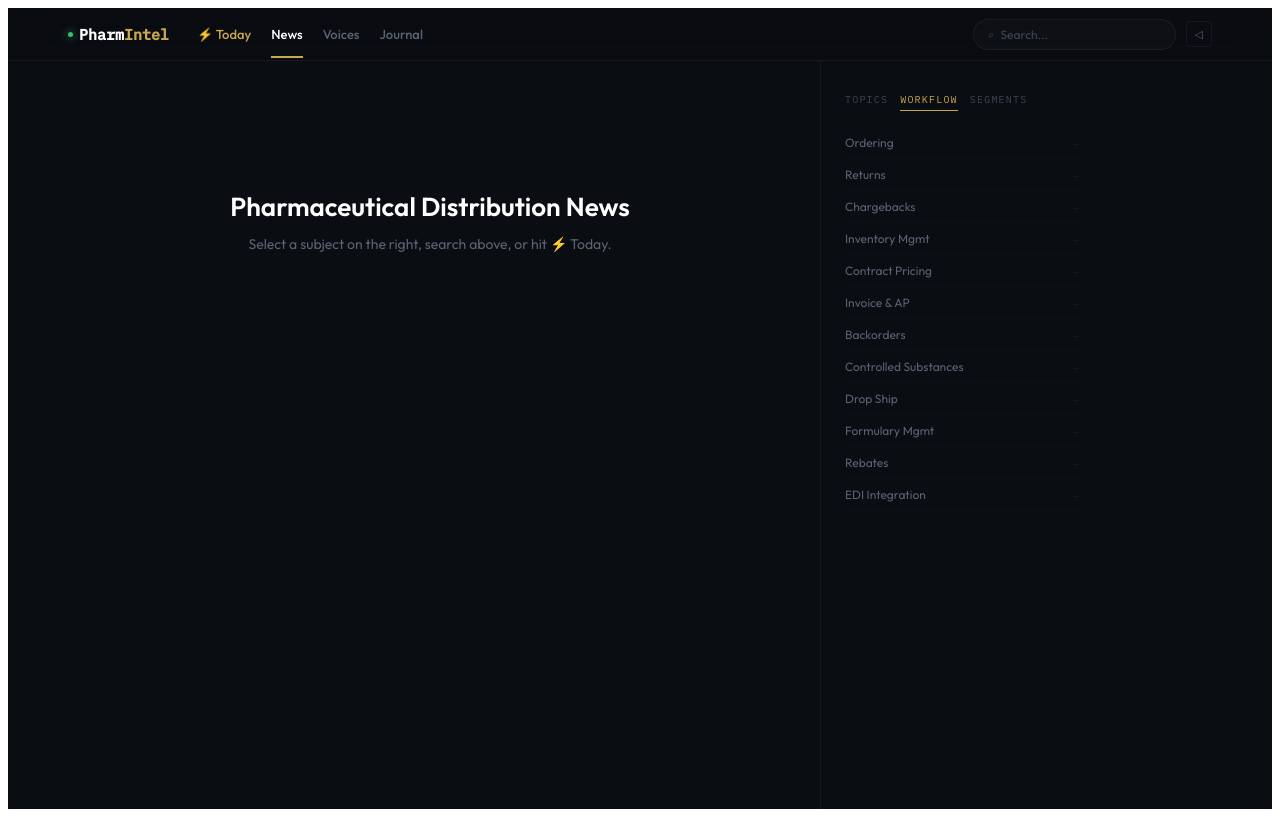
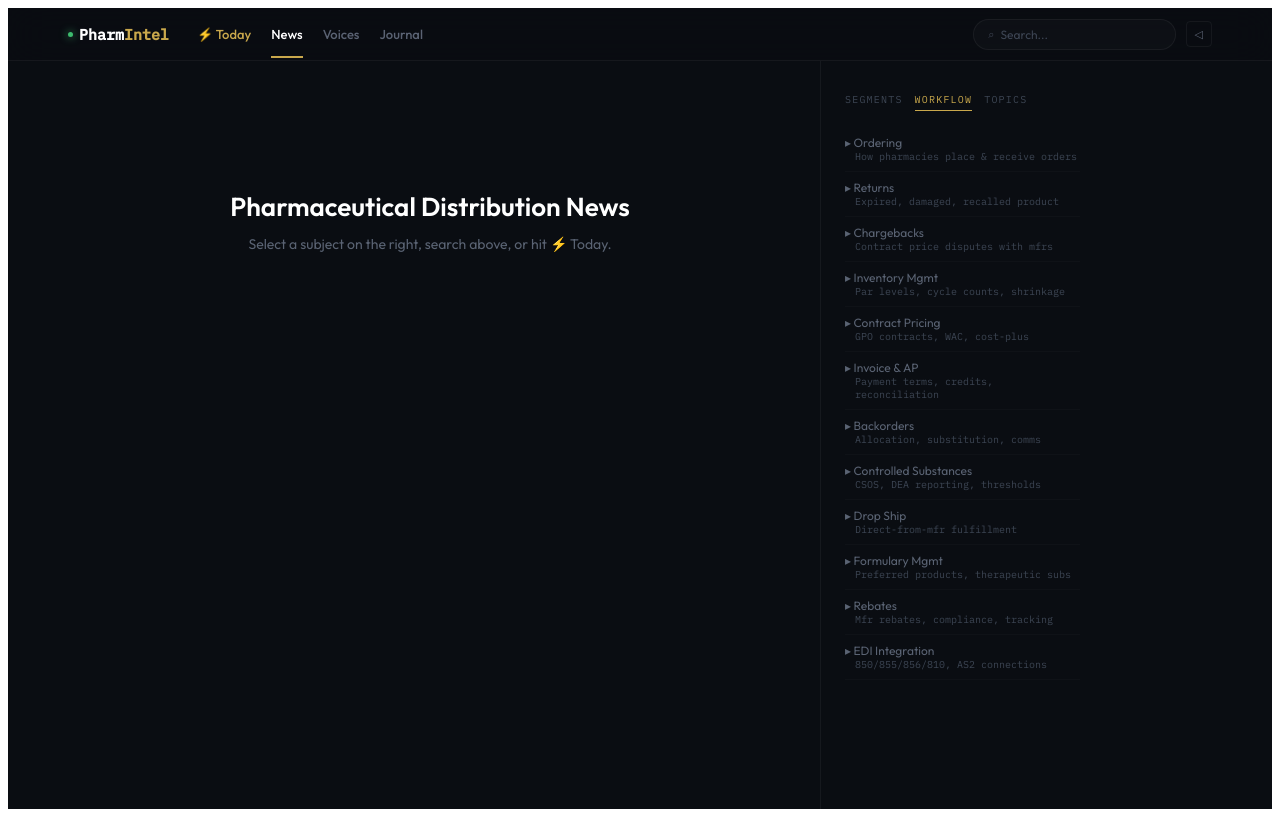
Before and after one commit to pmaxx2023/pharmintel, a React (Vite) app: page / in a window 1280 px wide. Both pictures are taken after a click on the button "WORKFLOW". Built offline with nearby package versions, Linux system fonts and the light colour scheme.

Commit message:
Reorder sidebar: segments > workflow > topics. Add workflow descriptions. Add cache dots to topics.

```diff
--- a/src/App.jsx
+++ b/src/App.jsx
@@ -25,18 +25,18 @@ const TOPICS = [
   { label: "Strategic Accounts", q: "pharmacy wholesale strategic accounts management" },
 ];
 const WORKFLOWS = [
-  { label: "Ordering", q: "pharmacy wholesale drug ordering platform ecommerce" },
-  { label: "Returns", q: "pharmacy drug returns reverse distribution process" },
-  { label: "Chargebacks", q: "pharmaceutical chargeback wholesale manufacturer pricing dispute" },
-  { label: "Inventory Mgmt", q: "pharmacy inventory management par levels automation" },
-  { label: "Contract Pricing", q: "pharmacy GPO contract pricing wholesale drug cost" },
-  { label: "Invoice & AP", q: "pharmacy accounts payable wholesale invoice payment terms" },
-  { label: "Backorders", q: "pharmacy drug backorder allocation shortage management" },
-  { label: "Controlled Substances", q: "pharmacy controlled substance CSOS DEA ordering" },
-  { label: "Drop Ship", q: "pharmacy drop ship direct from manufacturer distribution" },
-  { label: "Formulary Mgmt", q: "pharmacy formulary management therapeutic interchange" },
-  { label: "Rebates", q: "pharmaceutical manufacturer rebate wholesale pharmacy" },
-  { label: "EDI Integration", q: "pharmacy EDI electronic ordering integration wholesale" },
+  { label: "Ordering", q: "pharmacy wholesale drug ordering platform ecommerce", desc: "How pharmacies place & receive orders" },
+  { label: "Returns", q: "pharmacy drug returns reverse distribution process", desc: "Expired, damaged, recalled product" },
+  { label: "Chargebacks", q: "pharmaceutical chargeback wholesale manufacturer pricing dispute", desc: "Contract price disputes with mfrs" },
+  { label: "Inventory Mgmt", q: "pharmacy inventory management par levels automation", desc: "Par levels, cycle counts, shrinkage" },
+  { label: "Contract Pricing", q: "pharmacy GPO contract pricing wholesale drug cost", desc: "GPO contracts, WAC, cost-plus" },
+  { label: "Invoice & AP", q: "pharmacy accounts payable wholesale invoice payment terms", desc: "Payment terms, credits, reconciliation" },
+  { label: "Backorders", q: "pharmacy drug backorder allocation shortage management", desc: "Allocation, substitution, comms" },
+  { label: "Controlled Substances", q: "pharmacy controlled substance CSOS DEA ordering", desc: "CSOS, DEA reporting, thresholds" },
+  { label: "Drop Ship", q: "pharmacy drop ship direct from manufacturer distribution", desc: "Direct-from-mfr fulfillment" },
+  { label: "Formulary Mgmt", q: "pharmacy formulary management therapeutic interchange", desc: "Preferred products, therapeutic subs" },
+  { label: "Rebates", q: "pharmaceutical manufacturer rebate wholesale pharmacy", desc: "Mfr rebates, compliance, tracking" },
+  { label: "EDI Integration", q: "pharmacy EDI electronic ordering integration wholesale", desc: "850/855/856/810, AS2 connections" },
 ];
 const SEGMENTS = [
   { label: "Strategic Accounts", q: "pharmacy strategic accounts large chain wholesale distribution", desc: "Large chain & regional", accounts: [
@@ -209,13 +209,14 @@ export default function PharmIntel() {
   const [vExp, setVExp] = useState(new Set());
   const [customT, setCustomT] = useState([]);
   const [showAdd, setShowAdd] = useState(false);
-  const [sTab, setSTab] = useState("topics");
+  const [sTab, setSTab] = useState("segments");
   const [segOpen, setSegOpen] = useState(null);
   const [nL, setNL] = useState("");
   const [nQu, setNQu] = useState("");
   const [copied, setCopied] = useState(false);
   const [navOpen, setNavOpen] = useState(true);
   const [journal, setJournal] = useState([]);
+  const [cachedTopics, setCachedTopics] = useState(new Set());
   const addRef = useRef(null);
 
   useEffect(() => { if (showAdd && addRef.current) addRef.current.focus(); }, [showAdd]);
@@ -228,6 +229,16 @@ export default function PharmIntel() {
       const jl = await ST.get("jl"); if (Array.isArray(jl) && jl.length) setJournal(jl);
     } catch (e) { console.error("Storage load error:", e); }
   })(); }, []);
+
+  // Check which topics have cached results (green dot indicator)
+  useEffect(() => { (async () => {
+    const hits = new Set();
+    for (const t of TOPICS) {
+      const c = await cacheGet("news", t.label);
+      if (c?.items?.length) hits.add(t.label);
+    }
+    setCachedTopics(hits);
+  })(); }, [intel]); // re-check after each fetch
 
   const allTopics = [...TOPICS.map(t => ({...t, custom: false})), ...customT.map(t => ({...t, custom: true}))].sort((a,b) => a.label.localeCompare(b.label));
   const ps = (k,v) => ST.set(k,v);
@@ -588,7 +599,7 @@ export default function PharmIntel() {
         {navOpen && (
           <aside style={{ width: "260px", flexShrink: 0, borderLeft: "1px solid var(--border)", padding: "32px 0 32px 24px", overflowY: "auto", position: "sticky", top: "52px", height: "calc(100vh - 52px)", animation: "fadeIn 0.2s" }}>
             <div style={{ display: "flex", gap: "12px", marginBottom: "16px" }}>
-              {["topics","workflow","segments"].map(t => (
+              {["segments","workflow","topics"].map(t => (
                 <button key={t} onClick={() => setSTab(t)} style={{ background: "none", border: "none", fontSize: "10px", fontFamily: "var(--mono)", letterSpacing: "0.12em", color: sTab === t ? "var(--gold)" : "var(--t4)", cursor: "pointer", padding: "0 0 4px", borderBottom: sTab === t ? "1px solid var(--gold)" : "1px solid transparent", textTransform: "uppercase" }}>{t}</button>
               ))}
             </div>
@@ -603,21 +614,24 @@ export default function PharmIntel() {
                 <button onClick={addT} disabled={!nL.trim()} style={{ background: nL.trim() ? "var(--gold)" : "var(--bg2)", color: nL.trim() ? "var(--bg)" : "var(--t4)", border: "none", padding: "4px 12px", borderRadius: "3px", fontSize: "10px", fontFamily: "var(--mono)", cursor: nL.trim() ? "pointer" : "default", width: "100%" }}>Add</button>
               </div>)}
               <div style={{ display: "flex", flexWrap: "wrap", gap: "4px" }}>
-                {allTopics.map((t, i) => (
+                {allTopics.map((t, i) => {
+                  const isCached = cachedTopics.has(t.label);
+                  return (
                   <button key={i} onClick={() => selectLens("topic", t.label, t.q)} disabled={loading}
-                    style={{ background: lens?.label === t.label ? "rgba(201,168,76,0.12)" : "var(--bg2)", border: `1px solid ${lens?.label === t.label ? "rgba(201,168,76,0.3)" : "var(--border)"}`, borderRadius: "20px", color: lens?.label === t.label ? "var(--gold)" : "var(--t3)", padding: "4px 10px", cursor: "pointer", fontSize: "11px", fontFamily: "var(--body)", transition: "all 0.12s" }}
+                    style={{ display: "flex", alignItems: "center", gap: "4px", background: lens?.label === t.label ? "rgba(201,168,76,0.12)" : "var(--bg2)", border: `1px solid ${lens?.label === t.label ? "rgba(201,168,76,0.3)" : "var(--border)"}`, borderRadius: "20px", color: lens?.label === t.label ? "var(--gold)" : "var(--t3)", padding: "4px 10px", cursor: "pointer", fontSize: "11px", fontFamily: "var(--body)", transition: "all 0.12s" }}
                     onMouseEnter={e => { e.currentTarget.style.color = "#fff"; }} onMouseLeave={e => { e.currentTarget.style.color = lens?.label === t.label ? "var(--gold)" : "var(--t3)"; }}
-                  >{t.custom ? "★ " : ""}{t.label}</button>
-                ))}
+                  >{isCached && <span style={{ width: "4px", height: "4px", borderRadius: "50%", background: "#3DBB6E", flexShrink: 0 }} />}{t.custom ? "★ " : ""}{t.label}</button>
+                );})}
               </div>
             </div>)}
 
-            {sTab === "workflow" && (<div style={{ display: "flex", flexDirection: "column" }}>
+            {sTab === "workflow" && (<div>
               {WORKFLOWS.map((w, i) => (
                 <button key={i} onClick={() => selectLens("workflow", w.label, w.q)} disabled={loading}
-                  style={{ display: "flex", alignItems: "center", justifyContent: "space-between", background: "none", border: "none", borderBottom: "1px solid var(--border-dim)", color: lens?.label === w.label ? "var(--blue)" : "var(--t3)", padding: "8px 0", cursor: "pointer", fontSize: "12px", fontFamily: "var(--body)", transition: "color 0.12s", fontWeight: lens?.label === w.label ? 600 : 400 }}
+                  style={{ display: "block", width: "100%", textAlign: "left", background: "none", border: "none", borderBottom: "1px solid var(--border-dim)", color: lens?.label === w.label ? "var(--blue)" : "var(--t3)", padding: "8px 0", cursor: "pointer", fontSize: "12px", fontFamily: "var(--body)", transition: "color 0.12s", fontWeight: lens?.label === w.label ? 600 : 400 }}
                   onMouseEnter={e => e.currentTarget.style.color = "#fff"} onMouseLeave={e => e.currentTarget.style.color = lens?.label === w.label ? "var(--blue)" : "var(--t3)"}>
-                  <span>{w.label}</span><span style={{ fontSize: "10px", opacity: 0.3 }}>→</span>
+                  <span>▸ {w.label}</span>
+                  <span style={{ display: "block", fontSize: "10px", color: "var(--t4)", fontFamily: "var(--mono)", marginLeft: "10px" }}>{w.desc}</span>
                 </button>
               ))}
             </div>)}
```
